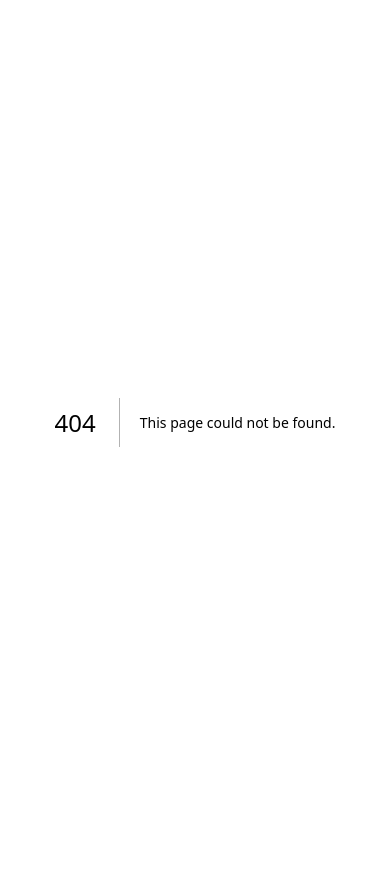
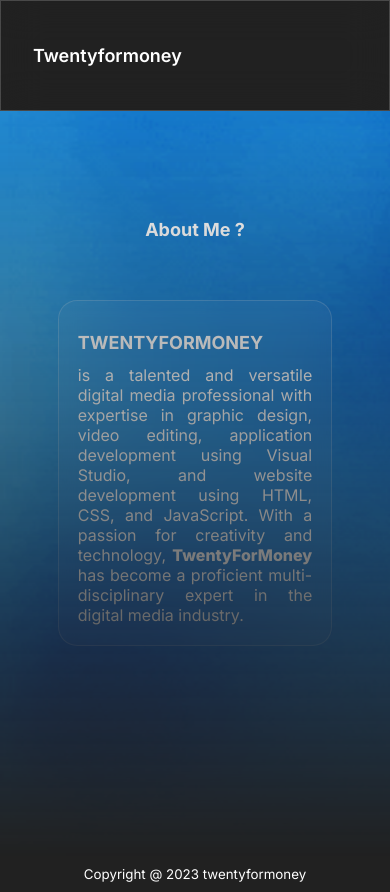
Before and after one commit to twentyformoney/twentyformoney, a Next.js app: page /about in a window 390 px wide. Before the commit this address had no page. Before the commit the page ends 844 px from the top, so only its background shows below. Built offline with nearby package versions, Linux system fonts and the light colour scheme.

Commit message:
add New Page About

```diff
--- a/pages/_app.js
+++ b/pages/_app.js
@@ -1,10 +1,12 @@
 import '../styles/globals.scss'
 import { Inter } from '@next/font/google'
+import Navbar from './components/navbar'
 
 const inter = Inter({ subsets: ['latin']})
 export default function App({ Component, pageProps }) {
   return (
     <main className={inter.className}>
+      <Navbar/>
         <Component {...pageProps} />
     </main>
   )
--- a/pages/_document.js
+++ b/pages/_document.js
@@ -7,6 +7,7 @@ export default function Document() {
       <Head />
       <body>
         <Main />
+
         <NextScript />
       </body>
     </Html>
--- /dev/null
+++ b/pages/about.js
@@ -0,0 +1,28 @@
+import styles from '../styles/Index.module.scss'
+export default function about(){
+    return (
+        <>
+
+        <title>About</title>
+        <meta name="description" content="Generated by create next app" />
+        <meta name="viewport" content="width=device-width, initial-scale=1" />
+        <link rel="icon" href="/favicon.ico" />
+
+        <main className={styles.Main}>
+          <div className={styles.BodyImage}>
+            <div className={styles.Body}>
+            <h1> About Me ?</h1>
+                <div className={styles.Desc_about_container}>
+                    <div className={styles.Desc_about}>
+                        <span><h1>TWENTYFORMONEY</h1> is a talented and versatile digital media professional with expertise in graphic design, video editing, application development using Visual Studio, and website development using HTML, CSS, and JavaScript. With a passion for creativity and technology, <span className='spanBold'>TwentyForMoney</span> has become a proficient multi-disciplinary expert in the digital media industry.</span>
+                    </div>
+                </div>
+            </div>
+          </div>
+        </main>
+        <footer>
+          <span> Copyright @ 2023 twentyformoney</span>
+        </footer>
+    </>
+    )
+}
--- a/pages/components/navbar.jsx
+++ b/pages/components/navbar.jsx
@@ -1,16 +1,21 @@
+import Link from 'next/link'
 import styles from '/styles/Navbar.module.scss'
-export default function Navbar(){
-    return(
+export default function Navbar() {
+    return (
         <navbar>
             <div className={styles.Navbar}>
-          <h1>Twentyformoney</h1>
+                <Link href='/'><h1>Twentyformoney</h1></Link>
                 <div className={styles.Container_head}>
+                    <Link href='/about'>
                         <div className={styles.Containerselect_head}>
-                <span> About</span>
+                            <span>About</span>
                         </div>
+                    </Link>
+                    <Link href='/project'>
                         <div className={styles.Containerselect_head}>
-                <span> Projects</span>
+                            <span>Project</span>
                         </div>
+                    </Link>
                 </div>
             </div>
         </navbar>
--- a/pages/index.js
+++ b/pages/index.js
@@ -2,12 +2,12 @@ import Head from 'next/head'
 import Image from 'next/image'
 import { Inter } from '@next/font/google'
 import styles from '../styles/Index.module.scss'
-import Navbar from './components/navbar'
+
 
 export default function Home() {
   return (
     <>
-    <Navbar/>
+
         <title>24Money</title>
         <meta name="description" content="Generated by create next app" />
         <meta name="viewport" content="width=device-width, initial-scale=1" />
--- a/styles/Index.module.scss
+++ b/styles/Index.module.scss
@@ -4,6 +4,7 @@
 
 }
 .BodyImage{
+
 
   background-image: url(/assets/img/Blur.gif);
   background-repeat: no-repeat;
@@ -13,6 +14,25 @@
 
 }
 .Body{
-  padding:10rem;
+  padding:10%;
   height:40rem;
 }
+.Desc_about_container{
+  padding: 3rem;
+  .Desc_about{
+    text-align: start;
+    background-color: #f1f1f10c;
+    padding:1.2rem;
+    border: 1px solid #f1f1f131;
+    border-radius: 1.2rem;
+    backdrop-filter: blur(10px);
+    text-align: justify;
+  }
+}
+@media only screen and (max-width: 600px) {
+  .Body{
+    padding:0.6rem;
+    padding-top:6rem;
+
+  }
+}
--- a/styles/Navbar.module.scss
+++ b/styles/Navbar.module.scss
@@ -1,20 +1,25 @@
 .Navbar{
+a{
+    text-decoration: none;
+}
+cursor: pointer;
 position: fixed;
 z-index: 1;
 margin:1rem;
+
     h1{
       color:white;
       font-size: large;
       font-weight: 600;
 
     }
-    padding:0.5rem;
+    padding:1rem;
     box-shadow: rgba(149, 157, 165, 0.2) 0px 7px 24px;
     border-radius: 1.2rem;
     transition: 0.7s;
     border:0px;
     font-size: medium;
-    height: 2.3rem;
+    height: 5%;
     overflow: hidden;
     .Container_head{
       display: flex;
@@ -26,6 +31,10 @@ margin:1rem;
         border-radius: 1rem;
         transition: 0.3s;
         border:0px #f1f1f131;
+        a{
+            text-decoration: none;
+            color:white;
+        }
       }
       .Containerselect_head:hover{
         padding:0.7rem;
@@ -33,16 +42,29 @@ margin:1rem;
         background-color: #333185;
         opacity:80%;
       }
-      span{
-        color:white;
-        cursor:pointer;
-      }
     }
   }
   .Navbar:hover{
     border: 1px solid #f1f1f131;
     opacity:80%;
     padding:2rem;
-    height:15rem;
+    height: 20%;
+
+    backdrop-filter: blur(20px);
+  }
+  @media only screen and (max-width: 600px) {
+    .Navbar{
+        overflow:visible;
+        position: static;
+        margin:0;
+        border-radius: 0;
+        padding:1rem;
+        .Containerselect_head{
+            display:none;
+        }
+    }
+    .Navbar:hover{
+        opacity:100%;
+    }
 
   }
--- a/styles/globals.scss
+++ b/styles/globals.scss
@@ -1,6 +1,10 @@
 body{
   background-color: #212121;
   margin:0;
+
+}
+span{
+  color:white;
 }
 footer{
   bottom:1;
@@ -8,4 +12,17 @@ footer{
   text-align: center;
   font-weight: 400;
   font-size: smaller;
+  padding:0.6rem;
 }
+span.spanBold{
+  font-weight: 800;
+}
+@media only screen and (max-width: 600px) {
+  .Body{
+    padding:2rem;
+  }
+  h1{
+    font-size: large;
+  }
+
+}
```
Also changed, not shown: pages/components/Layout.jsx (added), public/assets/img/5897a8c3cba9841eabab6156.png (deleted). Lines whose indentation alone changed are shown as unchanged.
